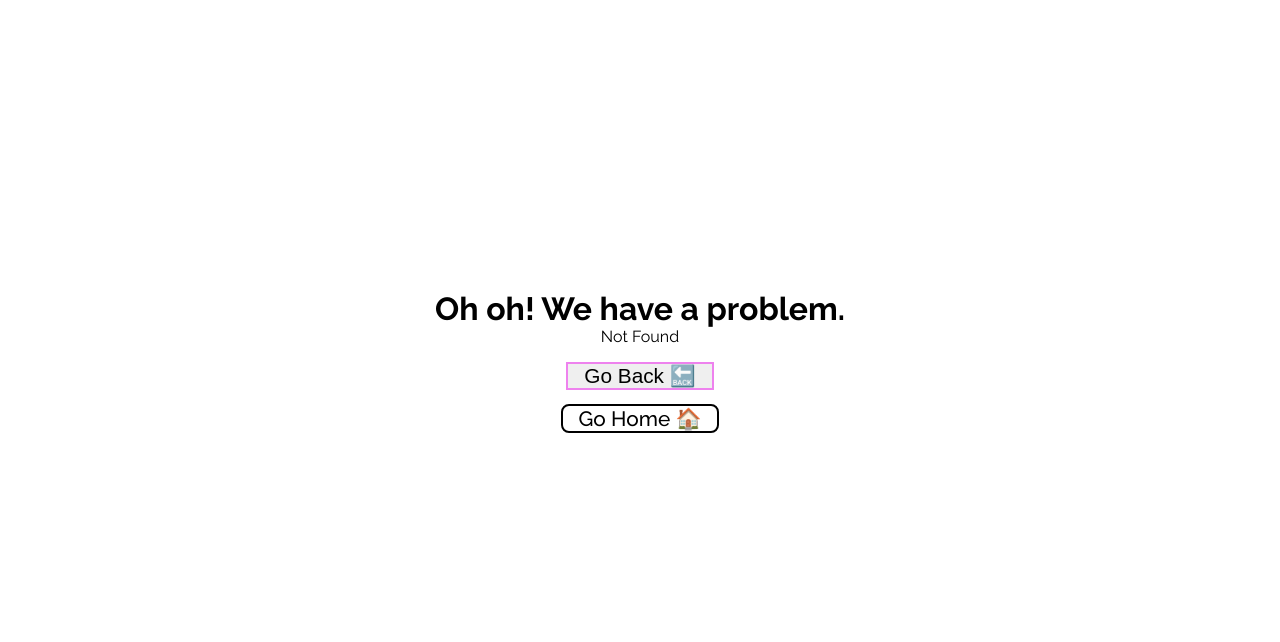
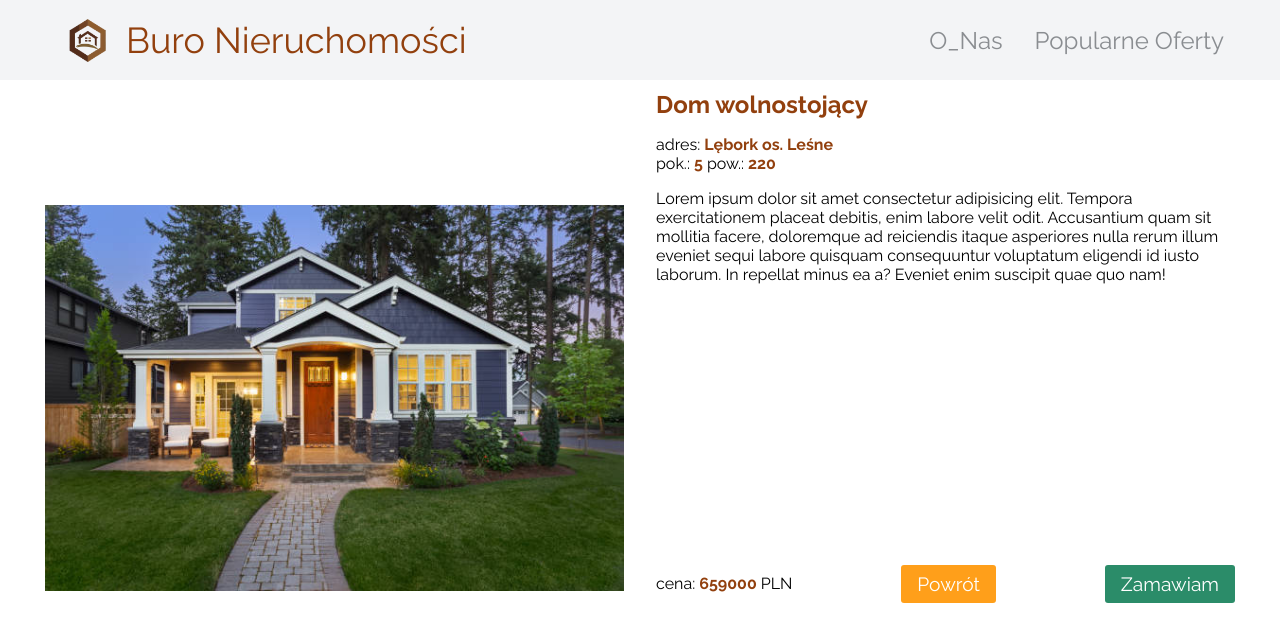
Before and after one commit to ajarek/react-100-vite-estate-service-Router-6.14, a React (Vite) app: page /popularne-edit/1 in a window 1280 px wide. Before the commit this address had no page. Shown: the top 642 px of the page. Built offline with nearby package versions, Linux system fonts and the light colour scheme.

Commit message:
added component PopularEdit

```diff
--- a/src/App.jsx
+++ b/src/App.jsx
@@ -6,6 +6,7 @@ import Main from './layouts/Main/Main'
 import Home from './pages/Home/Home'
 import AboutUs from './pages/AboutUs/AboutUs'
 import Popular from './pages/Popular/Popular'
+import PopularEdit from './pages/PopularEdit/PopularEdit'
 import Error from './pages/Error/Error'
 
 const router = createBrowserRouter([
@@ -29,7 +30,17 @@ const router = createBrowserRouter([
         element: <Popular />,
         errorElement: <Error />,
       },
-
+      {
+        path: 'popularne-edit',
+        errorElement: <Error />,
+        children: [
+          {
+            path: ':id',
+            element: <PopularEdit />,
+            errorElement: <Error />,
+          },
+        ]
+        }
     ],
   },
 ])
--- a/src/assets/data.json
+++ b/src/assets/data.json
@@ -6,7 +6,8 @@
     "adres":"Lębork os. Leśne",
     "price":"659000",
     "rooms":"5",
-    "area":"220"
+    "area":"220",
+    "description":" Lorem ipsum dolor sit amet consectetur adipisicing elit. Tempora exercitationem placeat debitis, enim labore velit odit. Accusantium quam sit mollitia facere, doloremque ad reiciendis itaque asperiores nulla rerum illum eveniet sequi labore quisquam consequuntur voluptatum eligendi id iusto laborum. In repellat minus ea a? Eveniet enim suscipit quae quo nam!"
 
   },
   {
@@ -16,7 +17,8 @@
     "adres":"Kołobrzeg os. Słoneczne Wzgórze",
     "price":"75000",
     "rooms":"6",
-    "area":"250"
+    "area":"250",
+    "description":" Lorem ipsum dolor sit amet consectetur adipisicing elit. Tempora exercitationem placeat debitis, enim labore velit odit. Accusantium quam sit mollitia facere, doloremque ad reiciendis itaque asperiores nulla rerum illum eveniet sequi labore quisquam consequuntur voluptatum eligendi id iusto laborum. In repellat minus ea a? Eveniet enim suscipit quae quo nam!"
 
   },
   {
@@ -26,7 +28,8 @@
     "adres":"Lębork os. Leśne",
     "price":"524000",
     "rooms":"4",
-    "area":"180"
+    "area":"180",
+    "description":" Lorem ipsum dolor sit amet consectetur adipisicing elit. Tempora exercitationem placeat debitis, enim labore velit odit. Accusantium quam sit mollitia facere, doloremque ad reiciendis itaque asperiores nulla rerum illum eveniet sequi labore quisquam consequuntur voluptatum eligendi id iusto laborum. In repellat minus ea a? Eveniet enim suscipit quae quo nam!"
 
   }
 ]
--- a/src/components/Nav/Nav.css
+++ b/src/components/Nav/Nav.css
@@ -6,7 +6,7 @@
   justify-content: space-between;
   align-items: center;
   padding: 0 40px;
-  background-color: transparent;
+  background-color: var(--grey-light-super);
   color: var(--grey-dark);
   position: fixed;
   top: 0;
--- a/src/index.css
+++ b/src/index.css
@@ -32,5 +32,6 @@ body {
 }
 #root {
   max-width: 1440px;
+  min-height: 100vh;
   margin: 0 auto;
 }
--- a/src/pages/Popular/Popular.css
+++ b/src/pages/Popular/Popular.css
@@ -12,10 +12,11 @@
   color: var(--braun);
 }
 .popular .popular-wrapper{
-  height: 525px;
+  min-height: 525px;
   display: grid;
   grid-template-columns: repeat(auto-fit, minmax(360px, 1fr));
   place-items: center;
+  padding: 16px 0;
   gap: 8px;
 }
 .popular .popular-wrapper .card{
--- a/src/pages/Popular/Popular.jsx
+++ b/src/pages/Popular/Popular.jsx
@@ -1,6 +1,8 @@
 import './Popular.css'
 import data from '../../assets/data.json'
+import { useNavigate } from 'react-router-dom'
 const Popular = () => {
+  const navigate = useNavigate()
   return (
     <div className='popular'>
       <h1>Popularne <span>Oferty</span> </h1>
@@ -16,7 +18,7 @@ const Popular = () => {
             <p>{dt.adres}</p>
             <p>{dt.rooms} pok. {dt.area} m <sup>2</sup></p>
             <p className='price'>{(+dt.price).toFixed(2)} PLN</p>
-            <button>Zobacz Detale</button>
+            <button  onClick={() => navigate(`/popularne-edit/${dt.id}/`)}>Zobacz Detale</button>
           </div>
         )
        })}
--- /dev/null
+++ b/src/pages/PopularEdit/PopularEdit.css
@@ -0,0 +1,75 @@
+.popular-edit {
+  height: 100vh;
+  width: 100%;
+  padding: 90px 45px;
+  background-color: var(--darkGrey);
+  display: grid;
+  grid-template-columns: repeat(2, 1fr);
+  place-items: center;
+  gap: 32px;
+}
+.popular-edit .info {
+  width: 100%;
+  height: 100%;
+  display: flex;
+  flex-direction: column;
+  justify-content: space-evenly;
+  align-items: flex-start;
+}
+.popular-edit .img {
+  width: 100%;
+}
+.popular-edit .img img {
+  width: 100%;
+  height: 100%;
+  object-fit: cover;
+}
+.popular-edit .info h2 {
+  color: var(--braun);
+  margin-bottom: 16px;
+}
+.popular-edit .info b {
+  color: var(--braun);
+}
+.popular-edit .opis {
+  height: 100%;
+  margin: 16px 0;
+
+  background-color: var(--darkGrey);
+}
+.popular-edit .wrapper-cena {
+  width: 100%;
+  height: 100%;
+  display: flex;
+  flex-wrap: wrap;
+  align-items: center;
+  justify-content: space-between;
+}
+.popular-edit .wrapper-cena .link-cena {
+  text-decoration: none;
+  color: var(--white);
+  background-color: var(--green);
+  padding: 8px 16px;
+  font-size: 1.2rem;
+  border-radius: 3px;
+  transition: background-color 0.3s ease-in-out;
+}
+.popular-edit .wrapper-cena .link-cena:nth-child(2) {
+  background-color: var(--orange);
+}
+.popular-edit .wrapper-cena .link-cena:nth-child(2):hover {
+  background-color: var(--red);
+}
+.popular-edit .wrapper-cena .link-cena:hover {
+  background-color: var(--lightGreen);
+}
+@media (max-width: 1051px) {
+  .popular-edit {
+    min-height: 100vh;
+    height: 100%;
+    padding: 90px 25px 32px 25px;
+    background-color: var(--darkGrey);
+
+    grid-template-columns: repeat(1, 1fr);
+  }
+}
--- /dev/null
+++ b/src/pages/PopularEdit/PopularEdit.jsx
@@ -0,0 +1,54 @@
+import './PopularEdit.css'
+import { useParams, Link } from 'react-router-dom'
+import data from '../../assets/data.json'
+import { useState,useEffect } from 'react'
+const PopularEdit = () => {
+  let { id } = useParams()
+  const [selectedData, setSelectedData]=useState([])
+  useEffect(() => {
+    setSelectedData(data?.find((el) => el.id === id))
+  })
+
+  return (
+
+    <div className='popular-edit'>
+        <div className='img'>
+        <img
+          src={selectedData.src}
+          alt={selectedData.name}
+        />
+      </div>
+      <div className='info'>
+        <h2>{selectedData.name}</h2>
+        <span>
+         adres: <b>{selectedData.adres}</b>
+        </span>
+        <span>
+          pok.: <b>{selectedData.rooms}</b>{' '}
+          pow.: <b>{selectedData.area}</b>
+        </span>
+        <div className='opis'>{selectedData.description}</div>
+        <div className='wrapper-cena'>
+          <div className='cena'>
+            cena: <b>{selectedData.price}</b> PLN
+          </div>
+          <Link
+            to={'/popularne'}
+            className='link-cena'
+
+          >
+            Powrót
+          </Link>
+          <Link
+            to={ '/'}
+            className='link-cena'
+          >
+            Zamawiam
+          </Link>
+        </div>
+      </div>
+    </div>
+  )
+}
+
+export default PopularEdit
```
Also changed, not shown: 1 other file (tests, documents, lock files or other folders).
